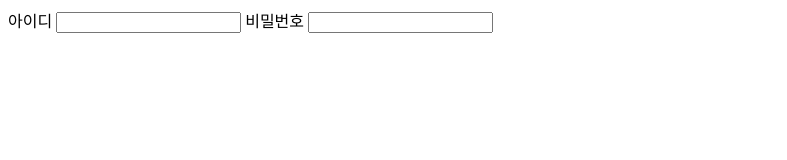
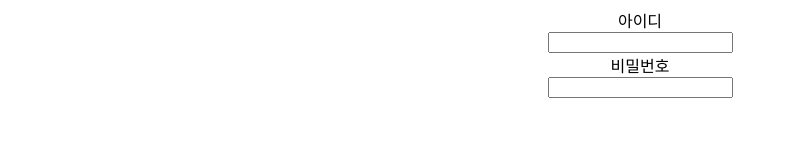
Before and after one commit to ice-bear98/git-study, a plain HTML site: page index.html in a window 1280 px wide. Shown: the whole page, without its empty margins (0-787 px from the left). Drawn offline with Linux system fonts and the light colour scheme.

Commit message:
feat: 로그인 스타일링 및 기능 추가

```diff
--- /dev/null
+++ b/css/styles.css
@@ -0,0 +1,6 @@
+div > form {
+  display: flex;
+  flex-direction: column;
+  justify-content: center;
+  align-items: center;
+}
--- a/index.html
+++ b/index.html
@@ -4,6 +4,7 @@
     <meta charset="UTF-8" />
     <meta http-equiv="X-UA-Compatible" content="IE=edge" />
     <meta name="viewport" content="width=device-width, initial-scale=1.0" />
+    <link rel="stylesheet" href="./css/styles.css" />
     <title>Document</title>
   </head>
   <body>
@@ -16,4 +17,5 @@
       </form>
     </div>
   </body>
+  <script src="./js/main.js"></script>
 </html>
--- /dev/null
+++ b/js/main.js
@@ -0,0 +1 @@
+alert("로그인 페이지입니다.");
```
